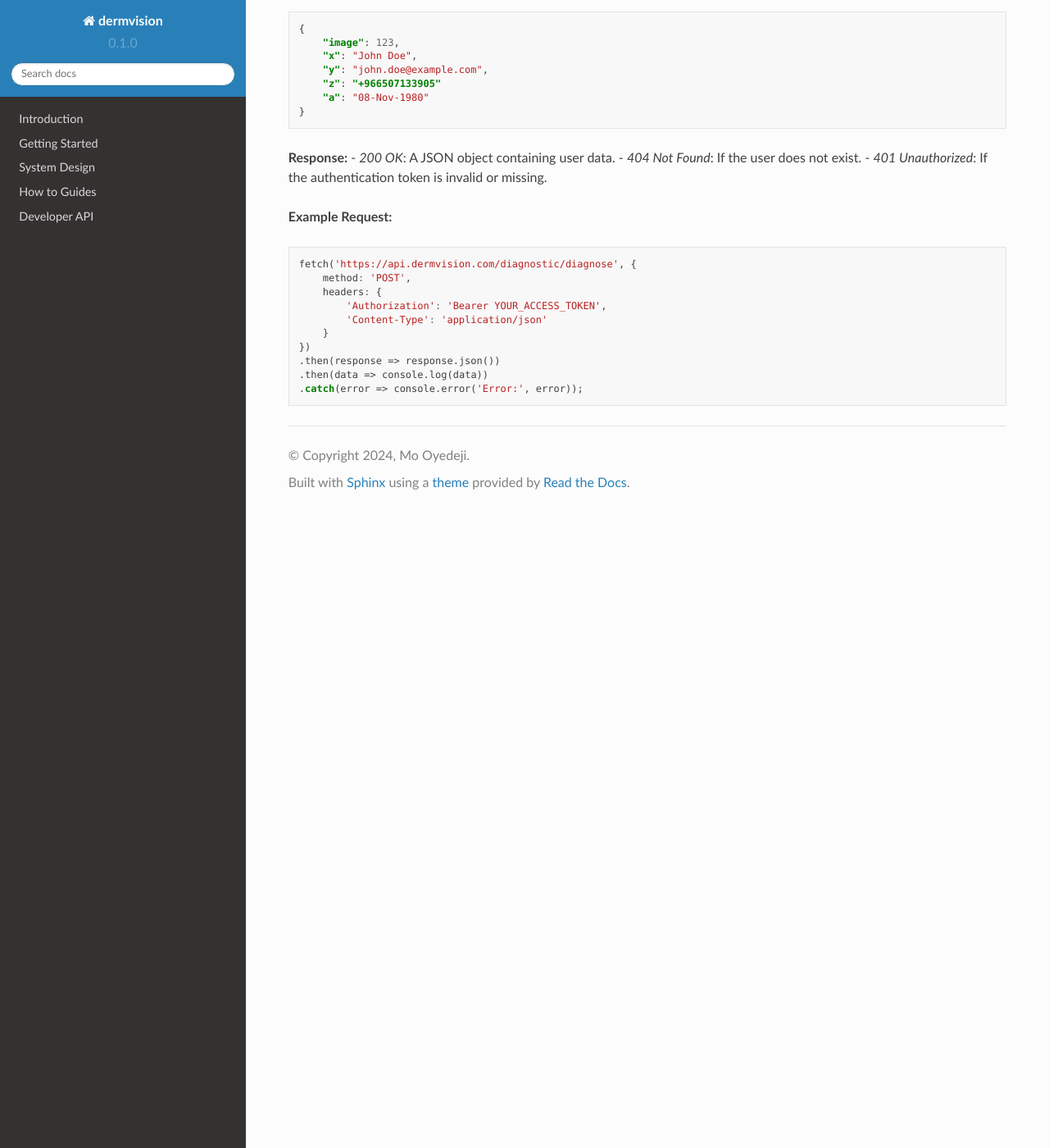
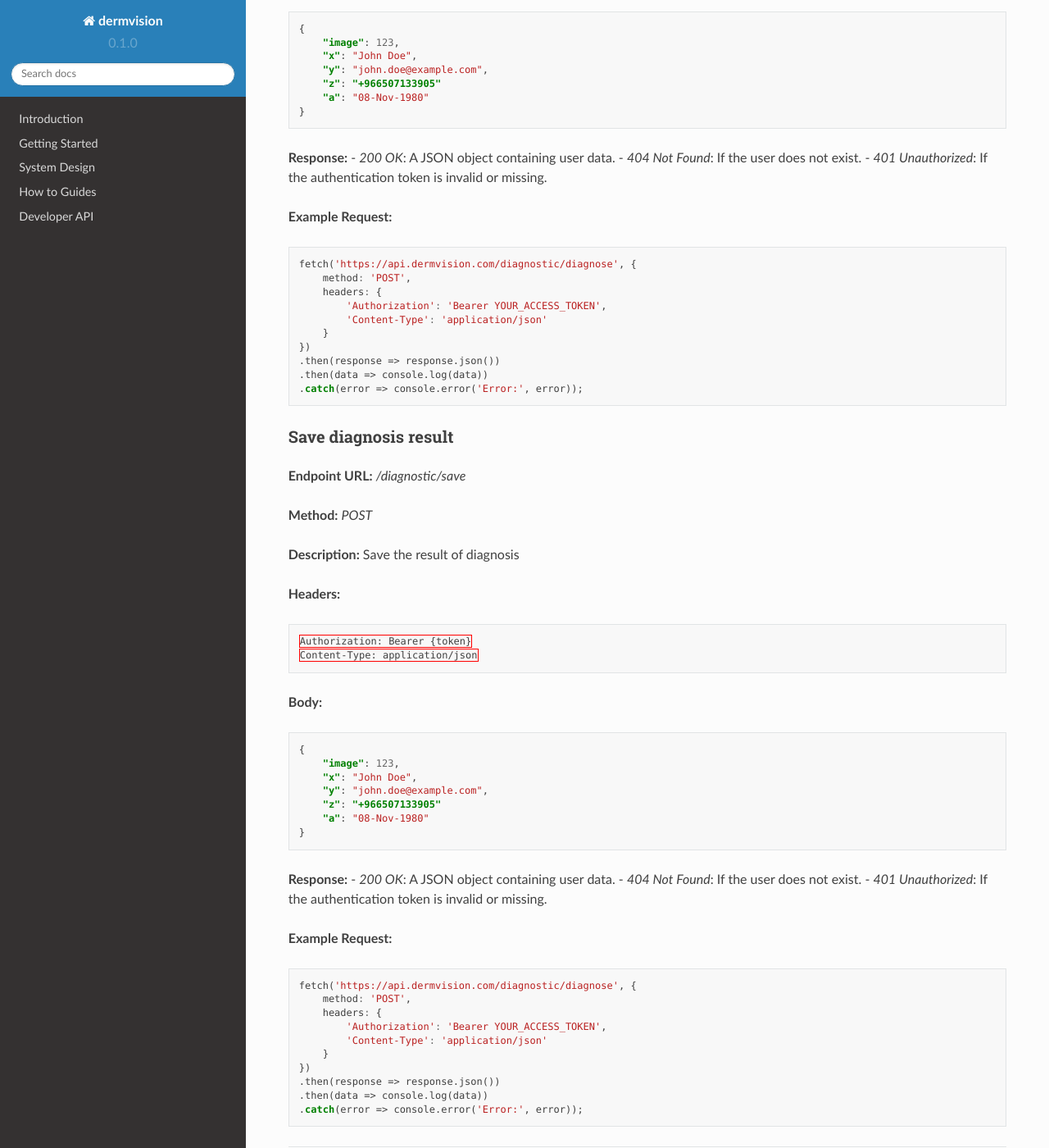
Before and after one commit to mojeedoyedeji/dermvision.docs, a Sphinx documentation site: the page built from docs/source/_sections/system-design/drms.rst, in a window 1280 px wide and 1400 px high, scrolled down 2812 px. Shown: the whole window at 82% size. Built offline with Sphinx 7.4.7 and the Read the Docs theme 2.0.0, drawn with Linux system fonts in a browser that asks for light colours.

Commit message:
api docs

```diff
--- a/docs/source/_sections/system-design/drms.rst
+++ b/docs/source/_sections/system-design/drms.rst
@@ -159,3 +159,53 @@ Perform a diagnosis
     .then(response => response.json())
     .then(data => console.log(data))
     .catch(error => console.error('Error:', error));
+
+
+Save diagnosis result
+~~~~~~~~~~~~~~~~~~~~~
+
+**Endpoint URL:** `/diagnostic/save`
+
+**Method:** `POST`
+
+**Description:**  Save the result of diagnosis
+
+**Headers:**
+
+.. code-block:: http
+
+    Authorization: Bearer {token}
+    Content-Type: application/json
+
+**Body:**
+
+.. code-block:: json
+
+    {
+        "image": 123,
+        "x": "John Doe",
+        "y": "john.doe@example.com",
+        "z": "+966507133905"
+        "a": "08-Nov-1980"
+    }
+
+
+**Response:**
+- `200 OK`: A JSON object containing user data.
+- `404 Not Found`: If the user does not exist.
+- `401 Unauthorized`: If the authentication token is invalid or missing.
+
+**Example Request:**
+
+.. code-block:: javascript
+
+    fetch('https://api.dermvision.com/diagnostic/diagnose', {
+        method: 'POST',
+        headers: {
+            'Authorization': 'Bearer YOUR_ACCESS_TOKEN',
+            'Content-Type': 'application/json'
+        }
+    })
+    .then(response => response.json())
+    .then(data => console.log(data))
+    .catch(error => console.error('Error:', error));
```
